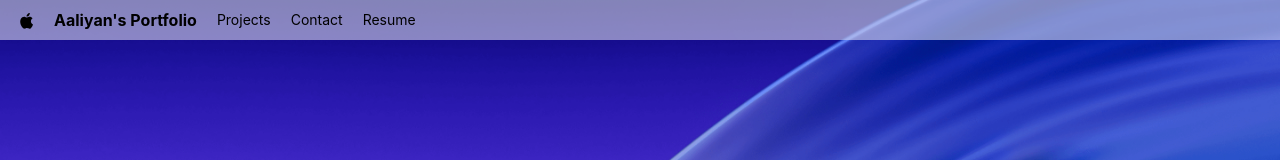
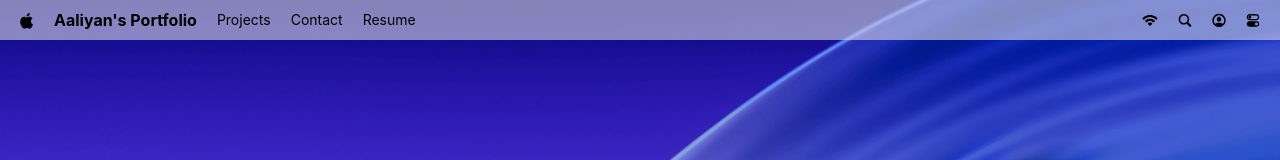
Before and after one commit to Aaliyan324/MacOS-Portfolio, a React (Vite) app: page / in a window 1280 px wide. Shown: the top 160 px of the page. Built offline with nearby package versions, Linux system fonts and the light colour scheme; a web font is replaced by a local one.

Commit message:
added icons to navbar

```diff
--- a/package.json
+++ b/package.json
@@ -11,6 +11,7 @@
   },
   "dependencies": {
     "@tailwindcss/vite": "^4.3.3",
+    "dayjs": "^1.11.23",
     "react": "^19.2.8",
     "react-dom": "^19.2.8",
     "tailwindcss": "^4.3.3"
--- a/src/components/Navbar.jsx
+++ b/src/components/Navbar.jsx
@@ -1,5 +1,5 @@
 import React from 'react'
-import { navLinks } from '#constants'
+import { navIcons, navLinks } from '#constants'
 
 
 
@@ -19,6 +19,16 @@
                 )}
             </ul>
         </div>
+
+        <div>
+            <ul>
+                {navIcons.map(({ id, img })=>(
+                    <li key={id}>
+                        <img src={img} className='icon-hover' alt={`icon-${id}`}/>
+                    </li>
+                ))}
+            </ul>
+        </div>
     </nav>
   )
 }
```
Also changed, not shown: 1 other file (tests, documents, lock files or other folders).
